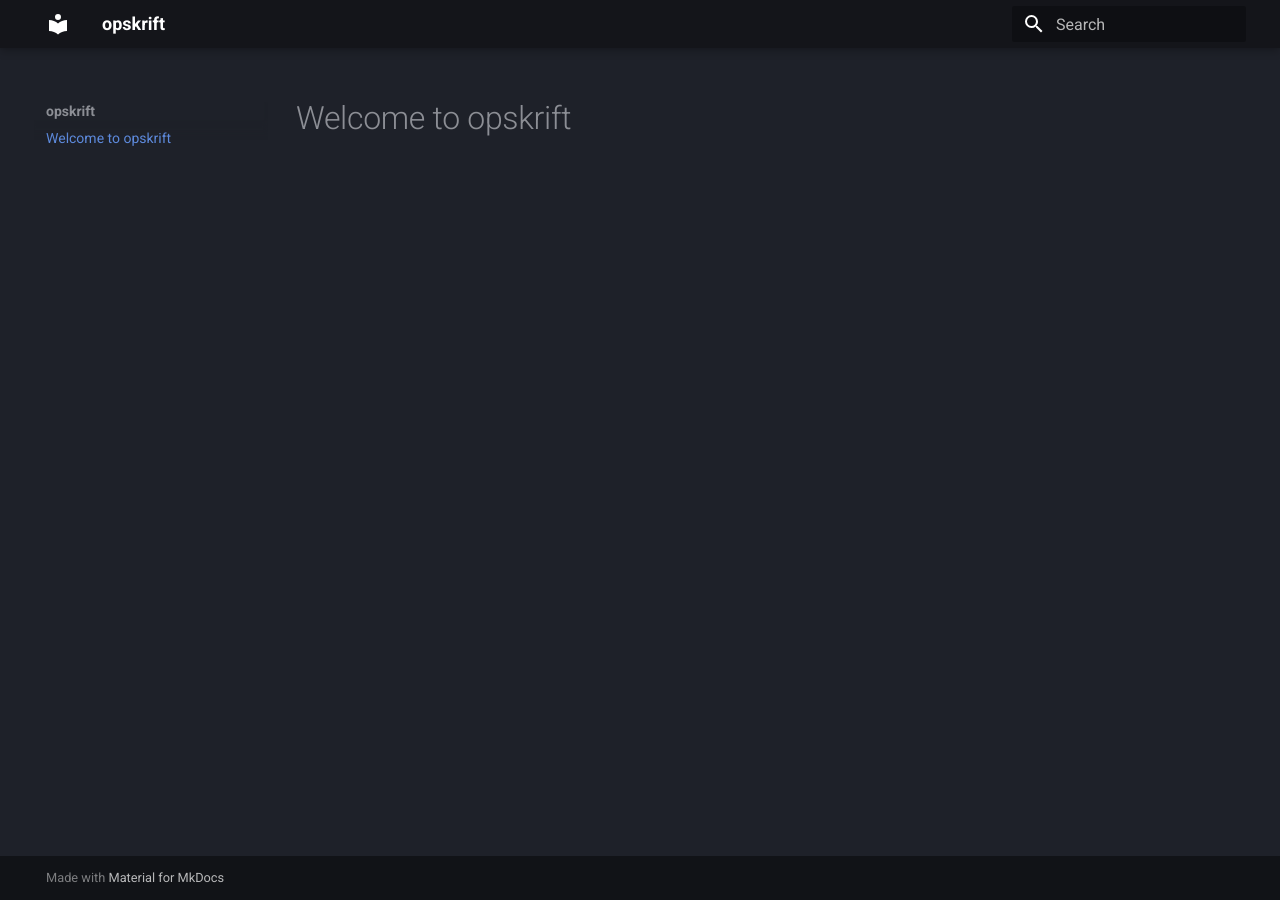
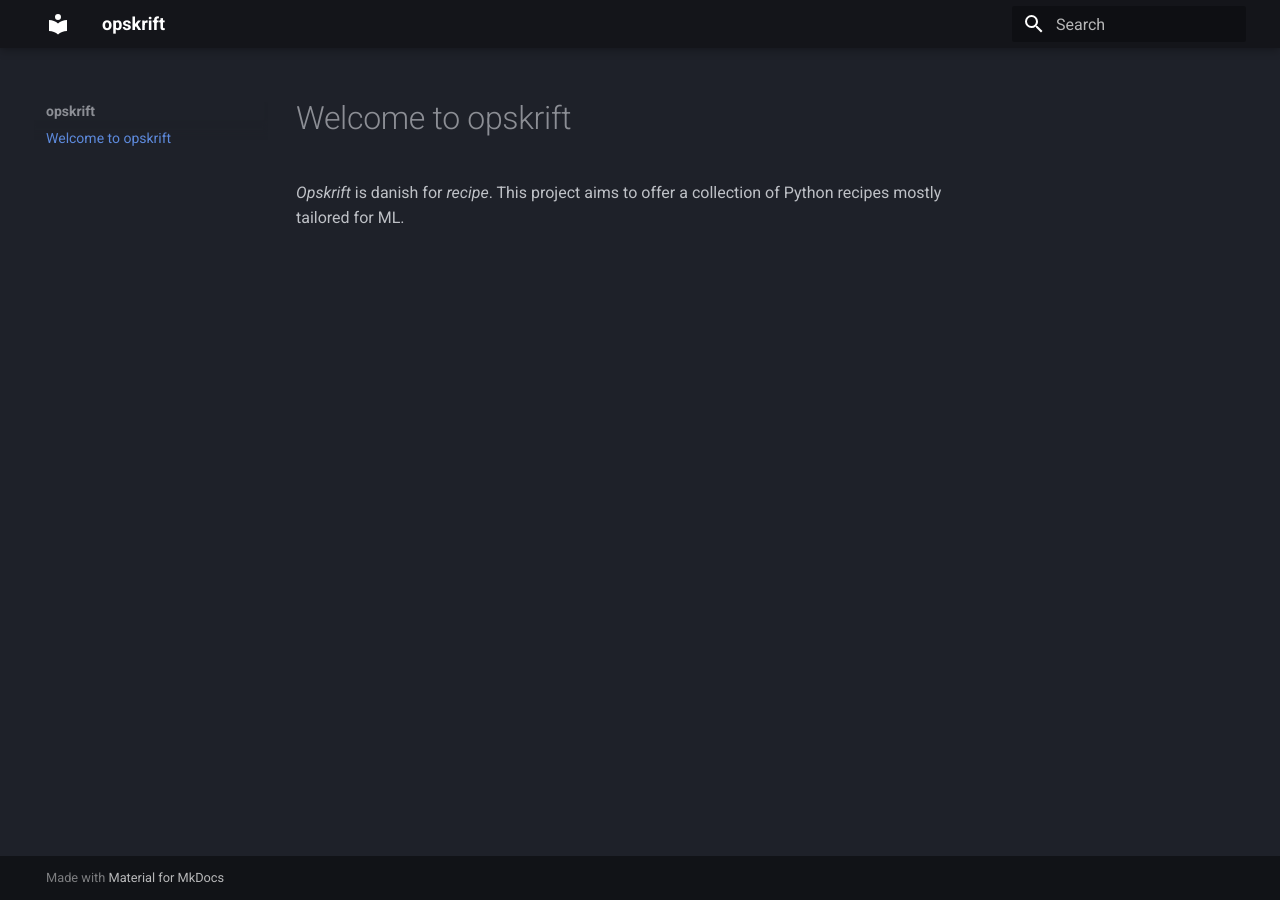
Before and after one commit to alexandru-dinu/expman, an MkDocs documentation site: the page built from docs/sources/index.md, in a window 1280 px wide. Built offline with MkDocs 1.6.1 and Material for MkDocs 9.7.7, drawn with Linux system fonts in a browser that asks for light colours.

Commit message:
Add minimal info.

```diff
--- a/docs/sources/index.md
+++ b/docs/sources/index.md
@@ -1 +1,3 @@
 # Welcome to opskrift
+
+_Opskrift_ is danish for _recipe_. This project aims to offer a collection of Python recipes mostly tailored for ML.
```
